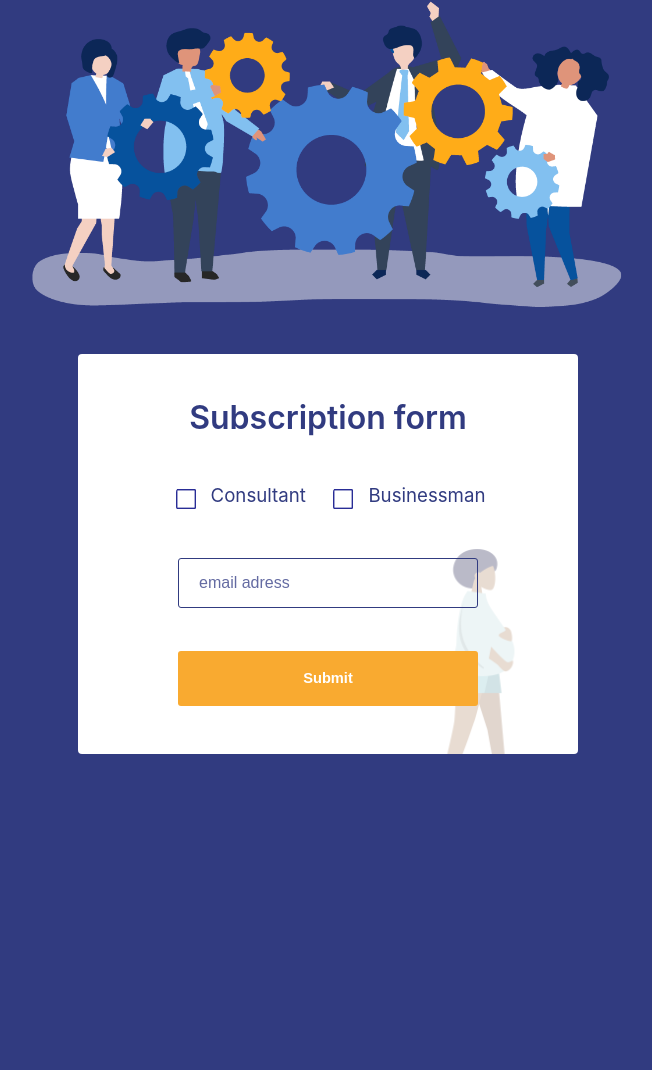
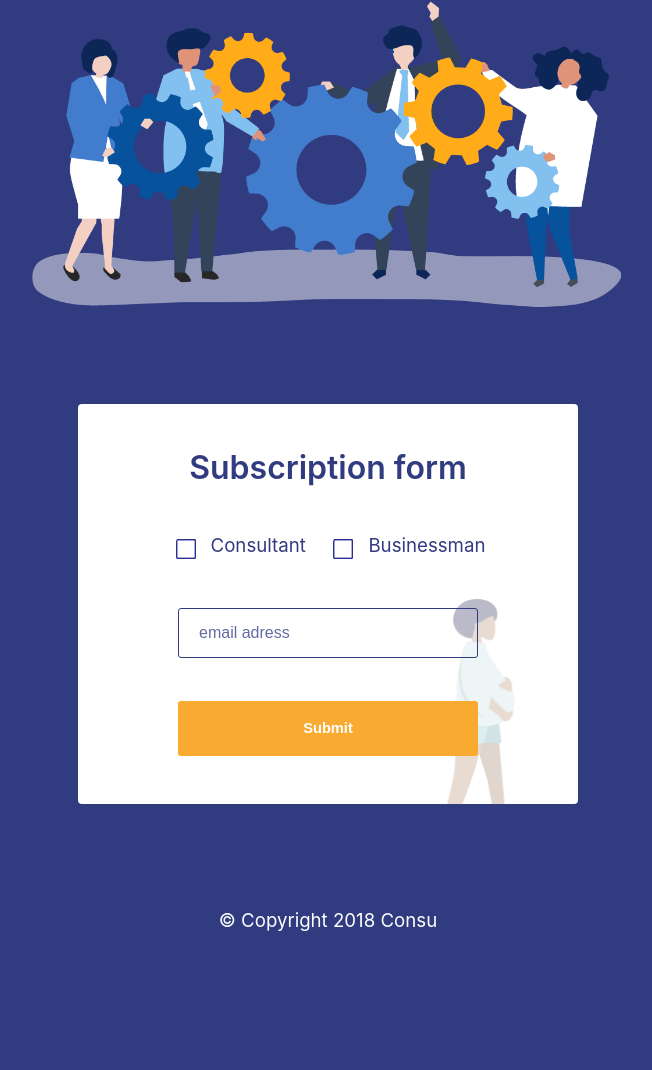
Before and after one commit to pnskglb/frontDev, a plain HTML site: page consuLanding/site/index.html in a window 1280 px wide. Shown: the part 447-1517 px from the top of the page, without its empty margins (312-964 px from the left). After the commit the page ends 1467 px from the top, so only its background shows below. Drawn offline with Linux system fonts and the light colour scheme.

Commit message:
footer #14

```diff
--- a/consuLanding/site/css/style.css
+++ b/consuLanding/site/css/style.css
@@ -174,6 +174,7 @@
 
     /* Forms */
     .form {
+        margin-top:50px;
         display:flex;
         justify-content:center;
     }
@@ -270,3 +271,10 @@ border-radius:5px;
         outline:none;
         margin-bottom:35px;
     }
+    footer {
+        display:flex;
+        justify-content:center;
+        align-items:center;
+        font-size:14pt;
+        color:white;
+    }
--- a/consuLanding/site/index.html
+++ b/consuLanding/site/index.html
@@ -61,10 +61,10 @@
 					<input type="submit" value="Submit">
 				</form>
 			</div>
-			<div class="mainImage" style="height:300px">
-
-			</div>
     	</main>
+		<footer style="height:200px;">
+			<p>© Copyright 2018 Consu</p>
+	 	</footer>
 
 
 		<!--	<p class="Timer">5&nbsp;&nbsp;&nbsp;19&nbsp;&nbsp;&nbsp;14&nbsp;&nbsp;&nbsp;34&nbsp;&nbsp;&nbsp;14</p>
```
